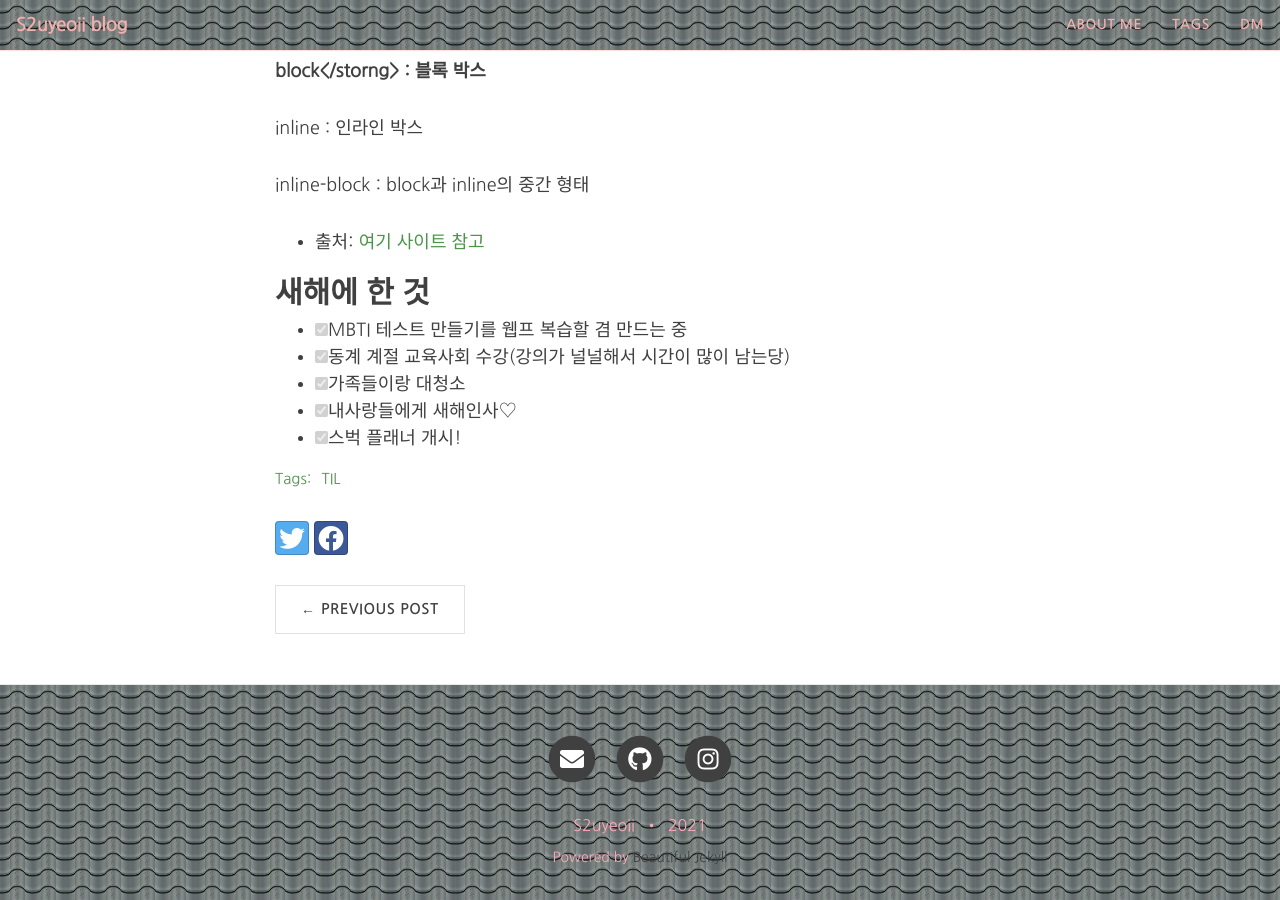
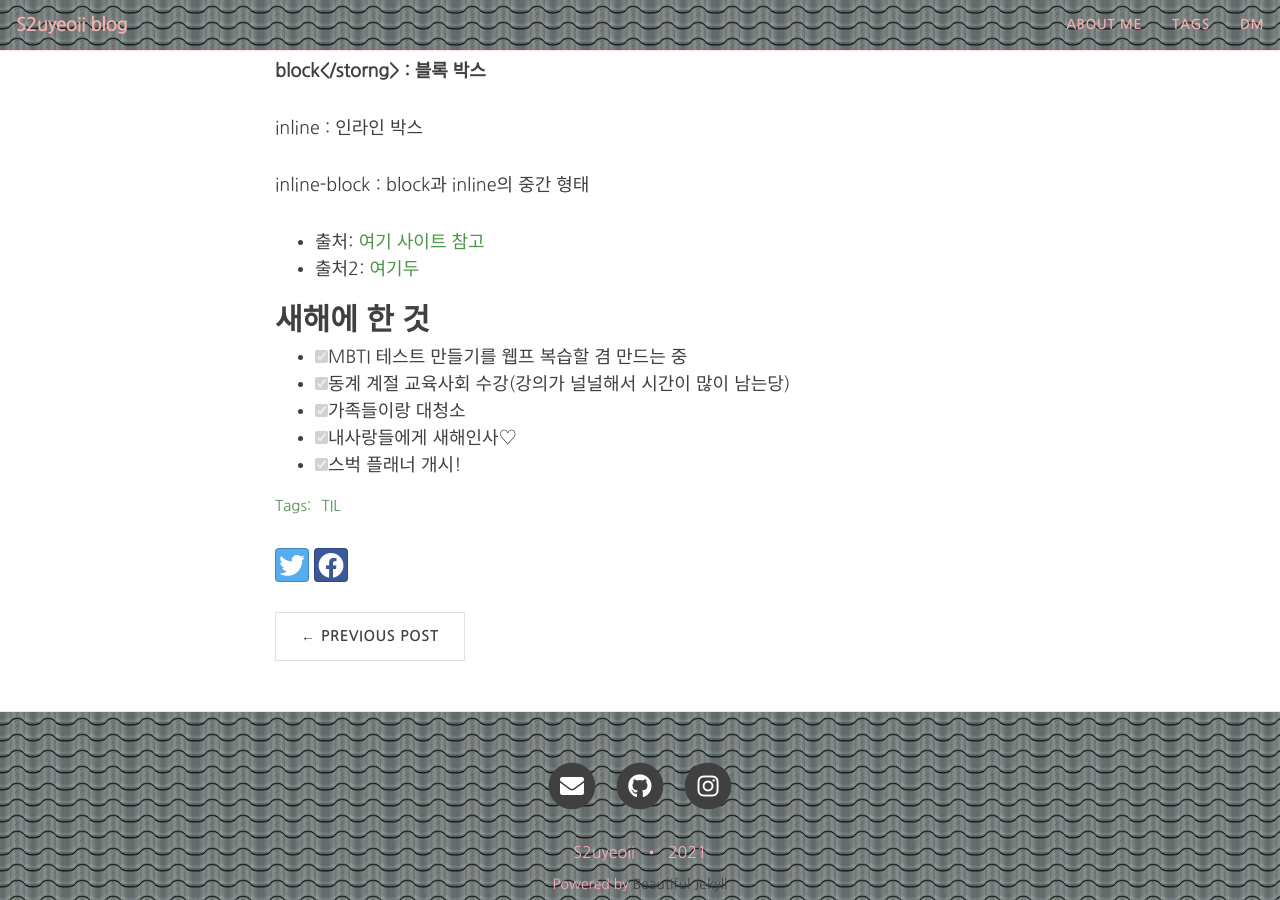
Before and after one commit to yeoneed/yeoneed.github.io, a Jekyll site: the page built from _posts/2021-01-01-TIL.md, in a window 1280 px wide and 900 px high, scrolled down 483 px. Built offline with Jekyll 4.4.1, drawn with Linux system fonts in a browser that asks for light colours; nearby versions of some CDN libraries; some web fonts are replaced.

Commit message:
Update 2021-01-01-TIL.md

```diff
--- a/_posts/2021-01-01-TIL.md
+++ b/_posts/2021-01-01-TIL.md
@@ -28,6 +28,7 @@ inline : 인라인 박스
 inline-block : block과 inline의 중간 형태
 
 - 출처: <a href="https://ofcourse.kr/css-course/display-%EC%86%8D%EC%84%B1">여기 사이트 참고</a>
+- 출처2: <a href = "https://heropy.blog/2018/11/24/css-flexible-box/">여기두</a>
 
 ## 새해에 한 것
 - [x] MBTI 테스트 만들기를 웹프 복습할 겸 만드는 중
```
